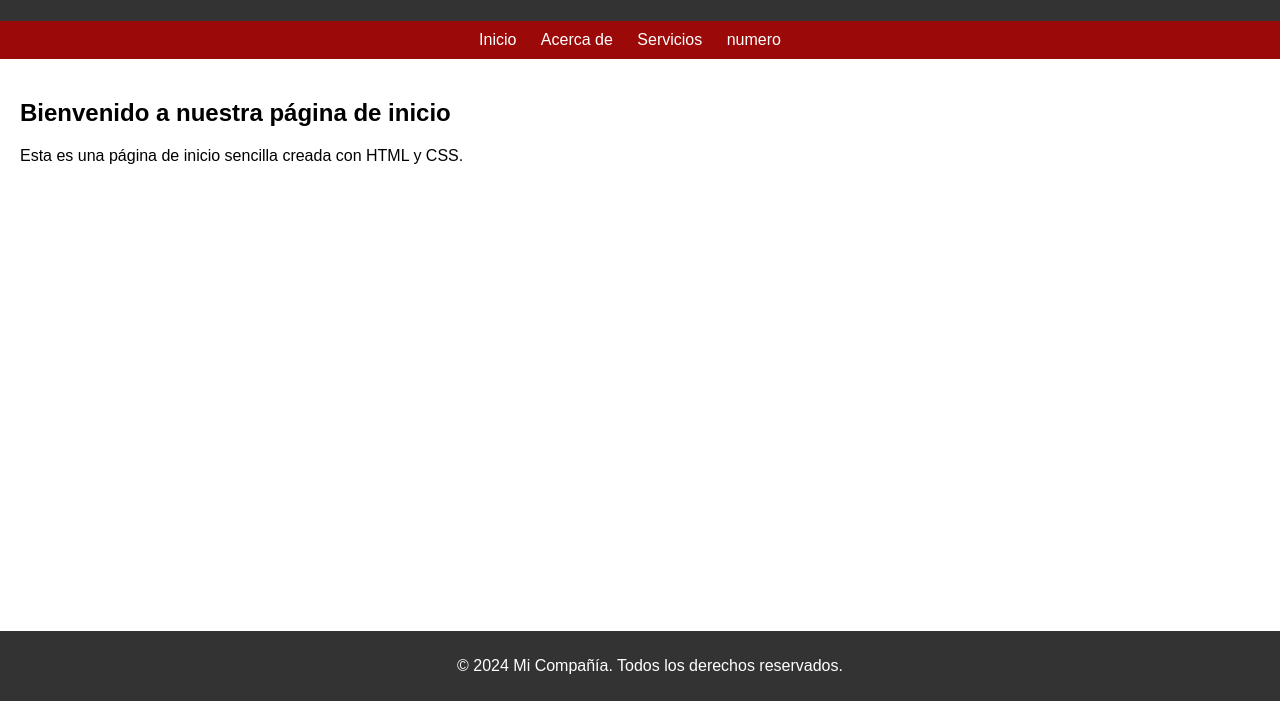
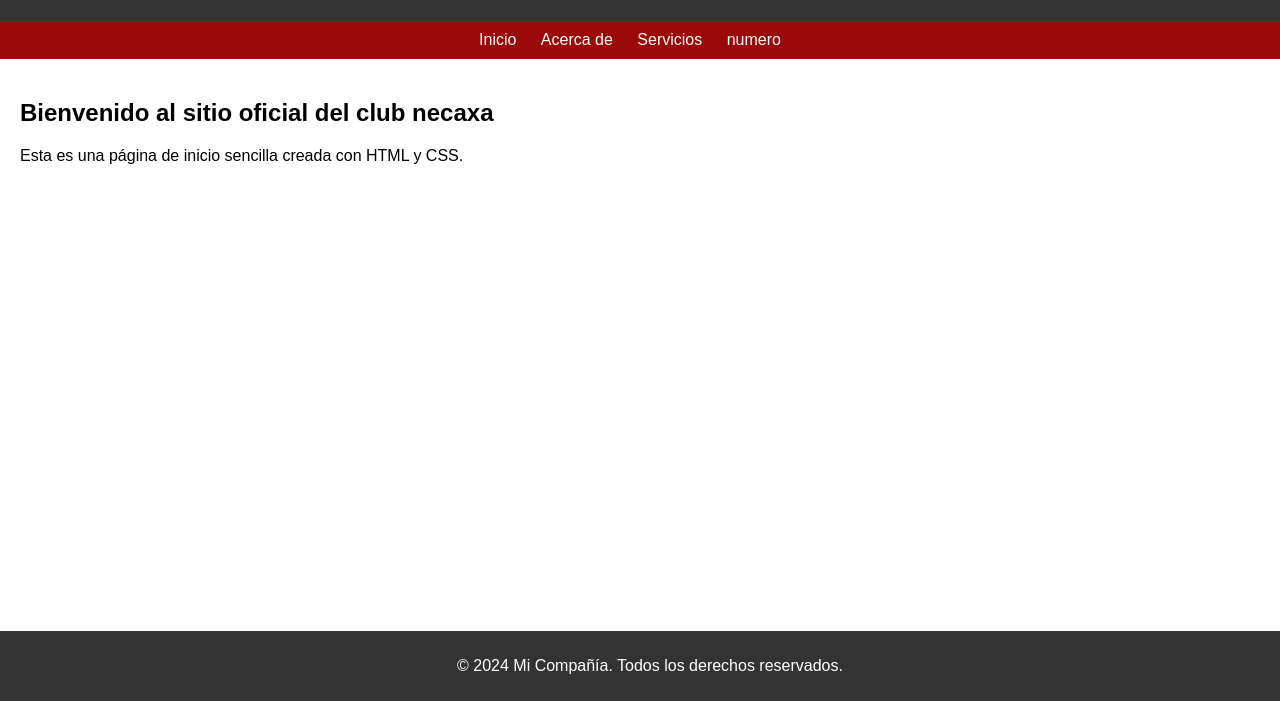
Before and after one commit to jorgeivands165/git-pruebas, a plain HTML site: page index.html in a window 1280 px wide. Shown: the part 99-800 px from the top of the page. Drawn offline with Linux system fonts and the light colour scheme.

Commit message:
cambiamos primeros textos de la pagina

```diff
--- a/index.html
+++ b/index.html
@@ -19,7 +19,7 @@
         </ul>
     </nav>
     <section>
-        <h2>Bienvenido a nuestra página de inicio</h2>
+        <h2>Bienvenido al sitio oficial del club necaxa</h2>
         <p>Esta es una página de inicio sencilla creada con HTML y CSS.</p>
     </section>
     <footer>
```
Also changed, not shown: 1 other file.
